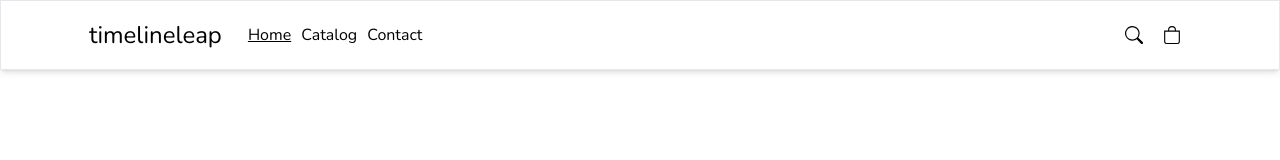
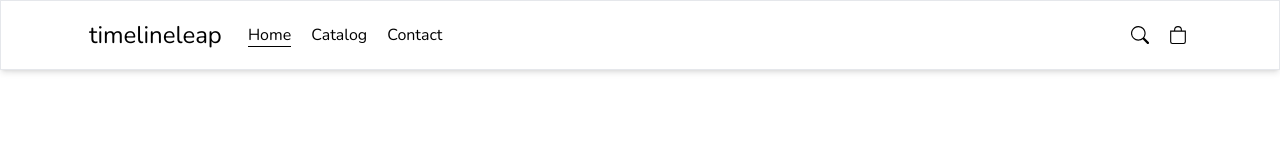
Before and after one commit to adambenaceur/timelineleap, a Next.js app: page / in a window 1280 px wide. Shown: the top 160 px of the page. Built offline with nearby package versions, Linux system fonts and the light colour scheme.

Commit message:
added a feature where the current pathname is underlined in the navbar and hovering allows for underlining new nav links

```diff
--- a/app/components/Navbar.tsx
+++ b/app/components/Navbar.tsx
@@ -2,7 +2,6 @@
 
 import { BsBag, BsSearch } from 'react-icons/bs';
 import { usePathname } from 'next/navigation'
-
 
 const Navbar = () => {
   const pathname = usePathname();
@@ -10,42 +9,34 @@ const Navbar = () => {
   return (
     <div className="navbar">
       <div className="navbar-container">
-        <div className="container" style={{ display: 'flex', alignItems: 'center', justifyContent: 'space-between' }}>
-          <div className='container-items' style={{ display: 'flex', alignItems: 'center' }}>
-            <h1 className="container-logo" style={{ fontSize: '1.5rem', fontWeight: '300' }}>
-              timelineleap
-            </h1>
+        <div className="container">
+          <div className='container-items'>
+            <h1 className="container-logo">timelineleap</h1>
 
-            <nav style={{ marginRight: '10px' }}>
-              <ul className="nav-items" style={{ display: 'flex', listStyle: 'none', padding: 0 }}>
-                <li className="nav-item" style={{ marginRight: '10px', marginLeft: '10px' }}>
-                  <a href="/" style={pathname === '/' ? { textDecoration: 'underline' } : {}}>
-                    <span>
-                      Home
-                    </span>
-                  </a>
-                </li>
-                <li className="nav-item" style={{ marginRight: '10px' }}>
-                  <a href="/collections/all" style={pathname === '/collections/all' ? { textDecoration: 'underline' } : {}}>
-                    <span>
-                      Catalog
-                    </span>
+            <nav>
+              <ul className="nav-items">
+                <li className="nav-item">
+                  <a href="/" className={pathname === '/' ? "active" : ""}>
+                    <span>Home</span>
                   </a>
                 </li>
                 <li className="nav-item">
-                  <a href="/pages/contact" style={pathname === '/pages/contact' ? { textDecoration: 'underline' } : {}}>
-                    <span>
-                      Contact
-                    </span>
+                  <a href="/collections/all" className={pathname === '/collections/all' ? "active" : ""}>
+                    <span>Catalog</span>
+                  </a>
+                </li>
+                <li className="nav-item">
+                  <a href="/pages/contact" className={pathname === '/pages/contact' ? "active" : ""}>
+                    <span>Contact</span>
                   </a>
                 </li>
               </ul>
             </nav>
           </div>
 
-          <div className="react-icons" style={{ display: 'flex', alignItems: 'center' }}>
-            <BsSearch size={18} style={{ marginRight: '10px', marginLeft: '10px' }} />
-            <BsBag size={18} style={{ marginRight: '10px', marginLeft: '10px' }} />
+          <div className="react-icons">
+            <BsSearch size={18} />
+            <BsBag size={18} />
           </div>
         </div>
       </div>
--- a/app/globals.css
+++ b/app/globals.css
@@ -4,11 +4,9 @@
 
 html,
 body,
-:root{
+:root {
   height: 100%
 }
-
-/* navbar.css */
 
 .navbar {
   position: fixed;
@@ -17,101 +15,115 @@ body,
   background-color: rgb(255 255 255 / var(--tw-bg-opacity));
   z-index: 10;
   --tw-shadow: 0 4px 6px -1px rgb(0 0 0 / 0.1), 0 2px 4px -2px rgb(0 0 0 / 0.1);
-    --tw-shadow-colored: 0 4px 6px -1px var(--tw-shadow-color), 0 2px 4px -2px var(--tw-shadow-color);
-    box-shadow: var(--tw-ring-offset-shadow, 0 0 #0000), var(--tw-ring-shadow, 0 0 #0000), var(--tw-shadow);
+  --tw-shadow-colored: 0 4px 6px -1px var(--tw-shadow-color), 0 2px 4px -2px var(--tw-shadow-color);
+  box-shadow: var(--tw-ring-offset-shadow, 0 0 #0000), var(--tw-ring-shadow, 0 0 #0000), var(--tw-shadow);
 }
 
 .navbar-container {
-  padding-top: 1rem/* 16px */;
-  padding-bottom: 1rem/* 16px */;
+  padding-top: 1rem;
+  padding-bottom: 1rem;
   border-width: 1px;
-
-
 }
 
-
-
-/* container.tsx */
 .container {
   max-width: 90%;
   margin-left: auto;
   margin-right: auto;
-  padding-left: 1rem/* 16px */;
-  padding-right: 1rem/* 16px */;
+  padding-left: 1rem;
+  padding-right: 1rem;
+  display: flex;
+  align-items: center;
+  justify-content: space-between;
+}
+
+.container-items {
+  display: flex;
+  align-items: center;
+}
+
+.container-logo {
+  display: flex;
+  flex-direction: row;
+  align-items: center;
+  justify-content: space-between;
+  padding-left: 1rem;
+  padding-right: 1rem;
+  font-size: 1.5rem;
+  font-weight: 300;
+}
+
+.nav-items {
+  display: flex;
+  list-style: none;
+  padding: 0;
+}
+
+.nav-item {
+  margin-right: 10px;
+  margin-left: 10px;
+}
+
+.react-icons, svg {
+  display: flex;
+  align-items: center;
+  margin-right: 10px ;
+  margin-left: 10px;
 
 }
 
 @media (min-width: 1280px) {
   .container {
-      padding-left: 5rem/* 80px */;
-      padding-right: 5rem/* 80px */;
+      padding-left: 5rem;
+      padding-right: 5rem;
   }
 }
 
 @media (min-width: 768px) {
   .container {
-    padding-left: 2.5rem/* 40px */;
-    padding-right: 2.5rem/* 40px */;
-    gap: 0px;
-}
+    padding-left: 2.5rem;
+    padding-right: 2.5rem;
+  }
 }
 
 @media (min-width: 640px) {
   .container {
-      padding-left: 0.5rem/* 8px */;
-      padding-right: 0.5rem/* 8px */;
+      padding-left: 0.5rem;
+      padding-right: 0.5rem;
   }
 }
 
-.container-logo {
-  display:flex;
-  flex-direction: row;
-  align-items: center;
-  justify-content: space-between;
-  padding-left: 1rem/* 16px */;
-  padding-right: 1rem/* 16px */;
-}
-
-@media (min-width: 768px) {
-  .container-logo {
-      gap: 0px;
-  }
-}
-
-.react-icons {
-  padding-left: 1rem/* 16px */;
-  padding-right: 1rem/* 16px */;
-}
-
 .container-logo:hover {
-  font-weight: 600 !important;
+  font-weight: 600;
   cursor: pointer;
 }
 
-.nav-item:hover {
+.nav-item a:hover,
+.nav-item a.active {
   position: relative;
 }
 
-.nav-item:hover::after {
+.nav-item a:hover::after,
+.nav-item a.active::after {
   content: "";
   position: absolute;
   bottom: -1px;
   left: 0;
   width: 100%;
   height: 1px;
-  background-color: #000; /* Replace with your desired color */
+  background-color: #000;
 }
 
-.nav-item.active {
+/* styles for the active class */
+.active {
   position: relative;
 }
 
-.nav-item.active {
+.active::after {
   content: "";
   position: absolute;
   bottom: -1px;
   left: 0;
   width: 100%;
   height: 1px;
-  background-color: #000; /* Replace with your desired color */
+  background-color: #000;
 }
```
